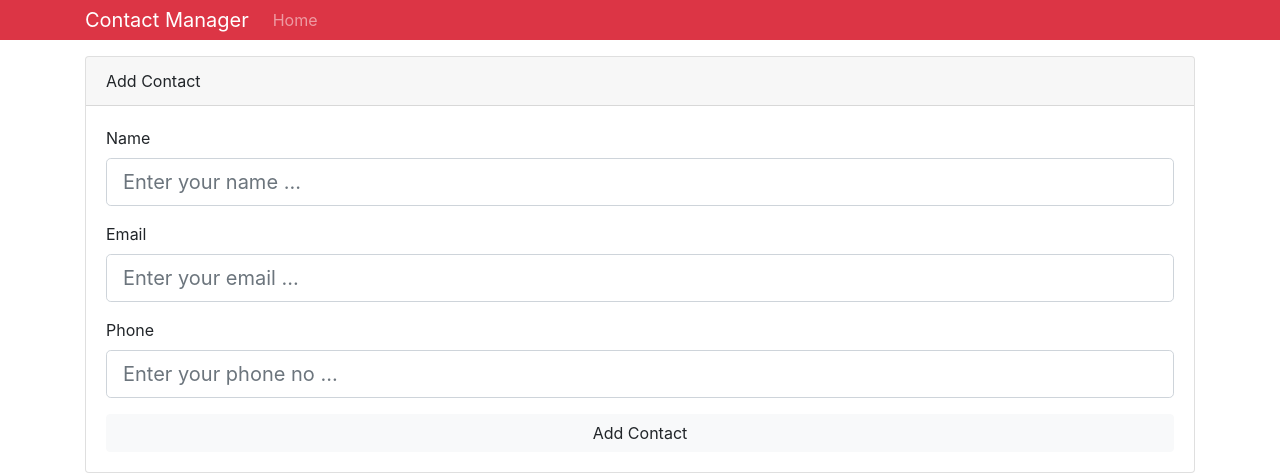
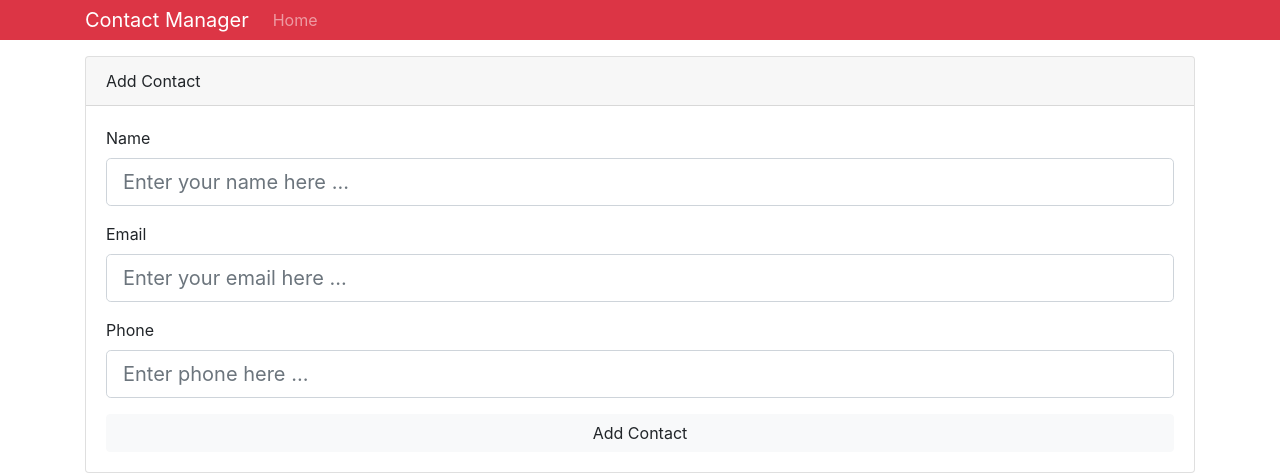
Before and after one commit to TushBedi/reactjs-contact-manager, a React (Create React App) app: page / in a window 1280 px wide. Shown: the top 475 px of the page. Built offline with nearby package versions, Linux system fonts and the light colour scheme; the HTML template or start-up script is replaced by a standard one.

Commit message:
Add TextInputGroup component for DRY Code

```diff
--- a/src/components/contacts/AddContact.js
+++ b/src/components/contacts/AddContact.js
@@ -1,5 +1,6 @@
 import React, { Component } from "react";
 import { Consumer } from "../../Context";
+import TextInputGroup from "../layout/TextInputGroup";
 import uuid from "uuid";
 class AddContact extends Component {
   state = {
@@ -45,39 +46,28 @@
               <div className="card-header">Add Contact</div>
               <div className="card-body">
                 <form onSubmit={this.onSubmit.bind(this, dispatch)}>
-                  <div className="form-group">
-                    <label htmlFor="name">Name</label>
-                    <input
-                      type="text"
+                  <TextInputGroup
+                    label="Name"
                     name="name"
-                      className="form-control form-control-lg"
-                      placeholder="Enter your name ..."
+                    placeholder="Enter your name here ..."
                     value={name}
                     onChange={this.onChange}
                   />
-                  </div>
-                  <div className="form-group">
-                    <label htmlFor="email">Email</label>
-                    <input
+                  <TextInputGroup
+                    label="Email"
+                    name="email"
                     type="email"
-                      name="email"
-                      className="form-control form-control-lg"
-                      placeholder="Enter your email ..."
+                    placeholder="Enter your email here ..."
                     value={email}
                     onChange={this.onChange}
                   />
-                  </div>
-                  <div className="form-group">
-                    <label htmlFor="phone">Phone</label>
-                    <input
-                      type="text"
+                  <TextInputGroup
+                    label="Phone"
                     name="phone"
-                      className="form-control form-control-lg"
-                      placeholder="Enter your phone no ..."
+                    placeholder="Enter phone here ..."
                     value={phone}
                     onChange={this.onChange}
                   />
-                  </div>
                   <input
                     type="submit"
                     value="Add Contact"
--- /dev/null
+++ b/src/components/layout/TextInputGroup.js
@@ -0,0 +1,40 @@
+import React from "react";
+import PropTypes from "prop-types";
+
+const TextInputGroup = ({
+  label,
+  name,
+  value,
+  placeholder,
+  type,
+  onChange
+}) => {
+  return (
+    <div className="form-group">
+      <label htmlFor={name}>{label}</label>
+      <input
+        type={type}
+        name={name}
+        className="form-control form-control-lg"
+        placeholder={placeholder}
+        value={value}
+        onChange={onChange}
+      />
+    </div>
+  );
+};
+
+TextInputGroup.protoTypes = {
+  label: PropTypes.string.isRequired,
+  name: PropTypes.string.isRequired,
+  placeholder: PropTypes.string.isRequired,
+  value: PropTypes.string.isRequired,
+  type: PropTypes.string.isRequired,
+  onChange: PropTypes.func.isRequired
+};
+
+TextInputGroup.defaultProps = {
+  type: "text"
+};
+
+export default TextInputGroup;
```
Lines whose indentation alone changed are shown as unchanged.
